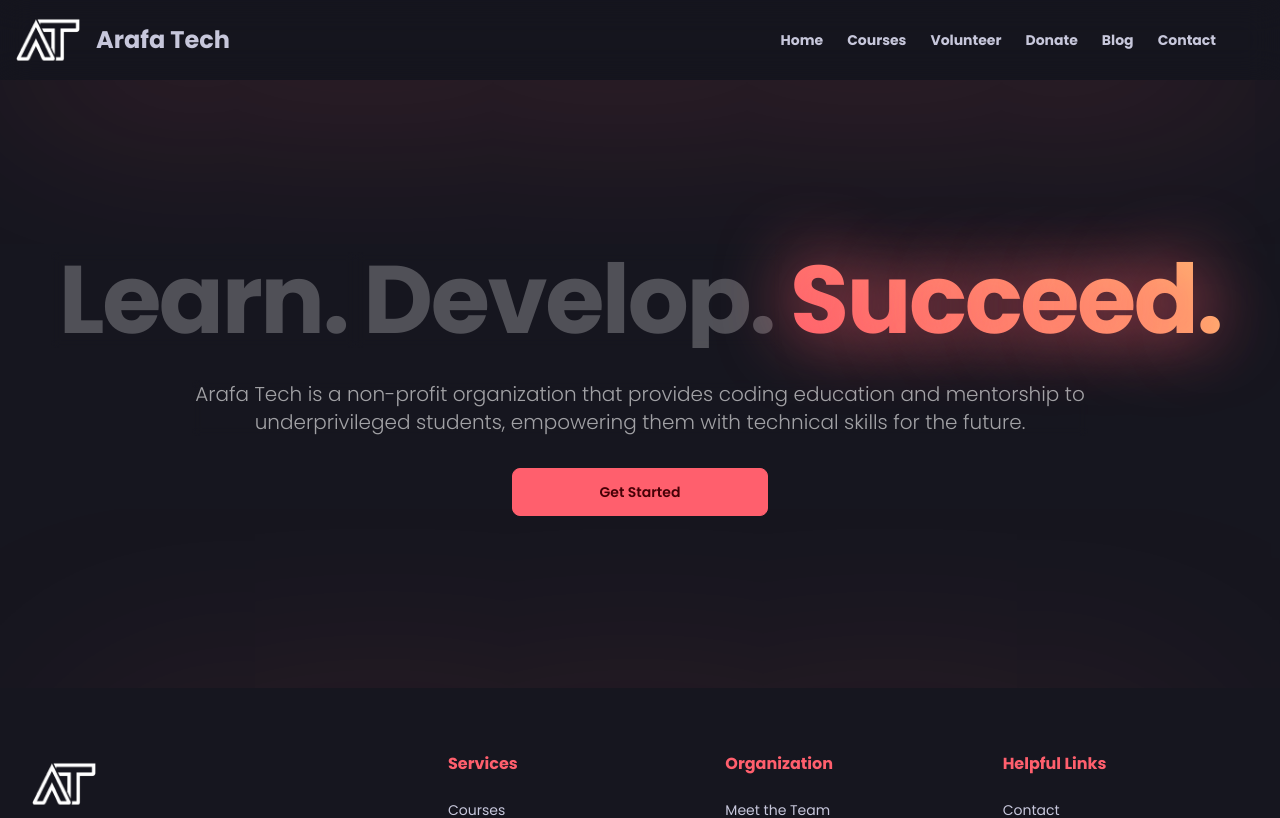
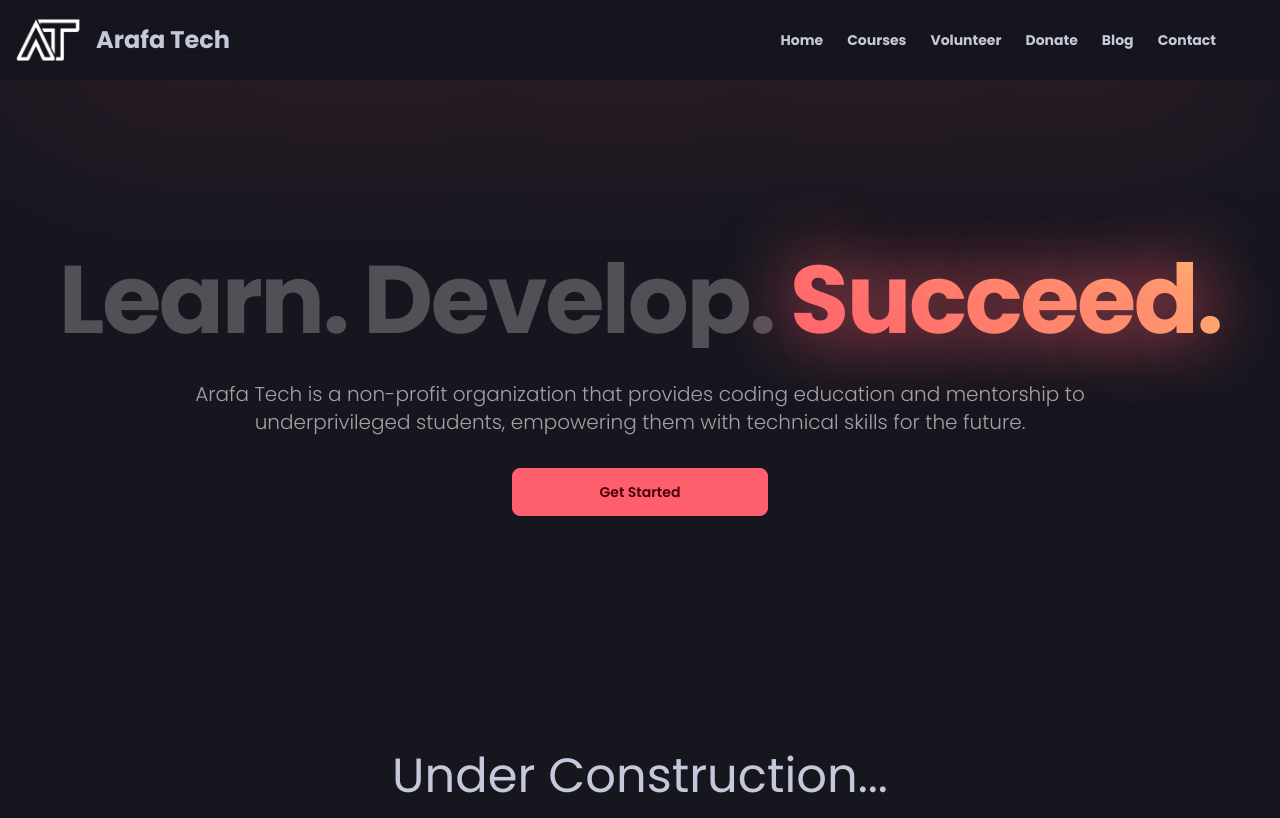
Before and after one commit to Arafa-Tech-Foundation/Website-Frontend, a Next.js app: page / in a window 1280 px wide. Shown: the top 818 px of the page. Built offline with nearby package versions, Linux system fonts and the light colour scheme.

Commit message:
:construction: Home Page

```diff
--- a/src/components/underConstruction.tsx
+++ b/src/components/underConstruction.tsx
@@ -3,7 +3,7 @@ import Section from "./section";
 export default function UnderConstruction() {
 	return (
 		<Section>
-			<h1 className="text-5xl text-center">Under Construction...</h1>
+			<h1 className="text-5xl text-center mb-[400px]">Under Construction...</h1>
 		</Section>
 	);
 }
--- a/src/pages/index.tsx
+++ b/src/pages/index.tsx
@@ -1,10 +1,12 @@
 import HomeLayout from "@components/layout";
 import Hero from "@components/index/hero";
+import UnderConstruction from "@components/underConstruction";
 
 export default function Home() {
 	return (
 		<HomeLayout>
 			<Hero />
+			<UnderConstruction />
 		</HomeLayout>
 	);
 }
```
